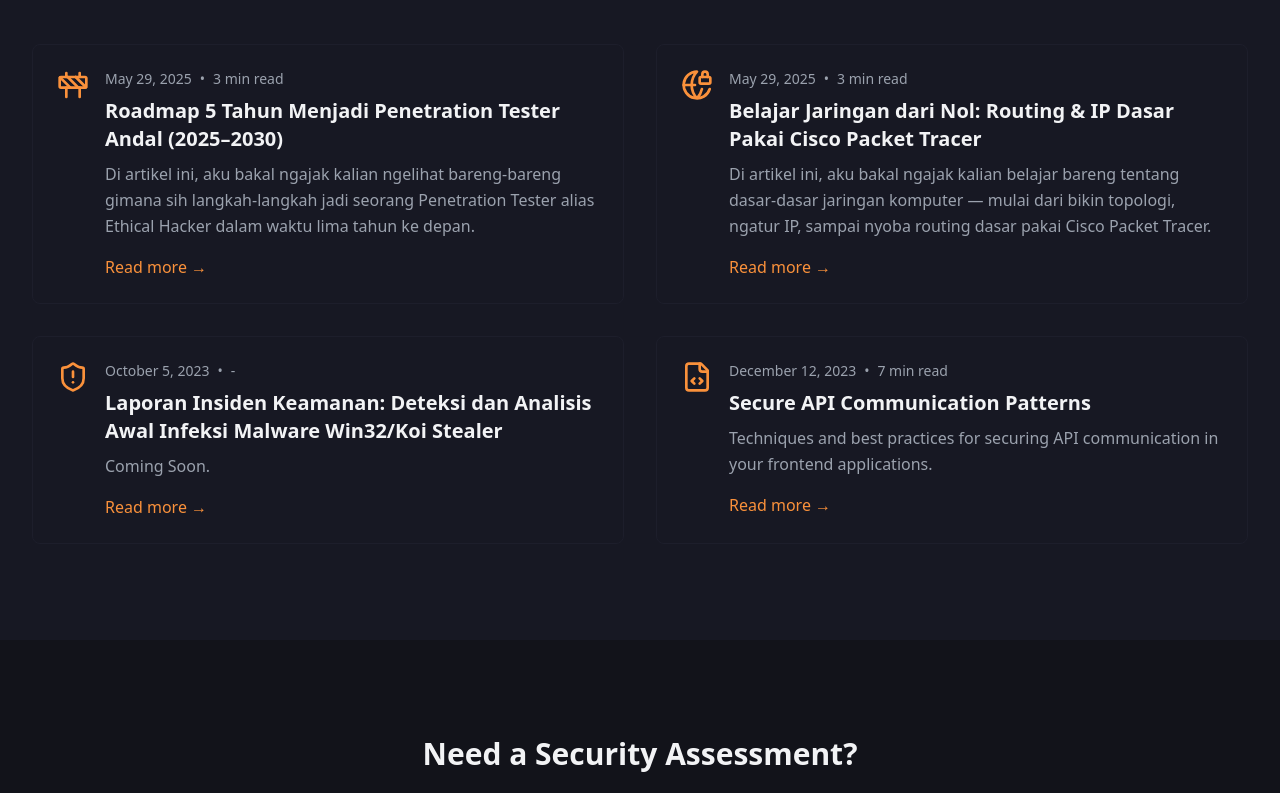
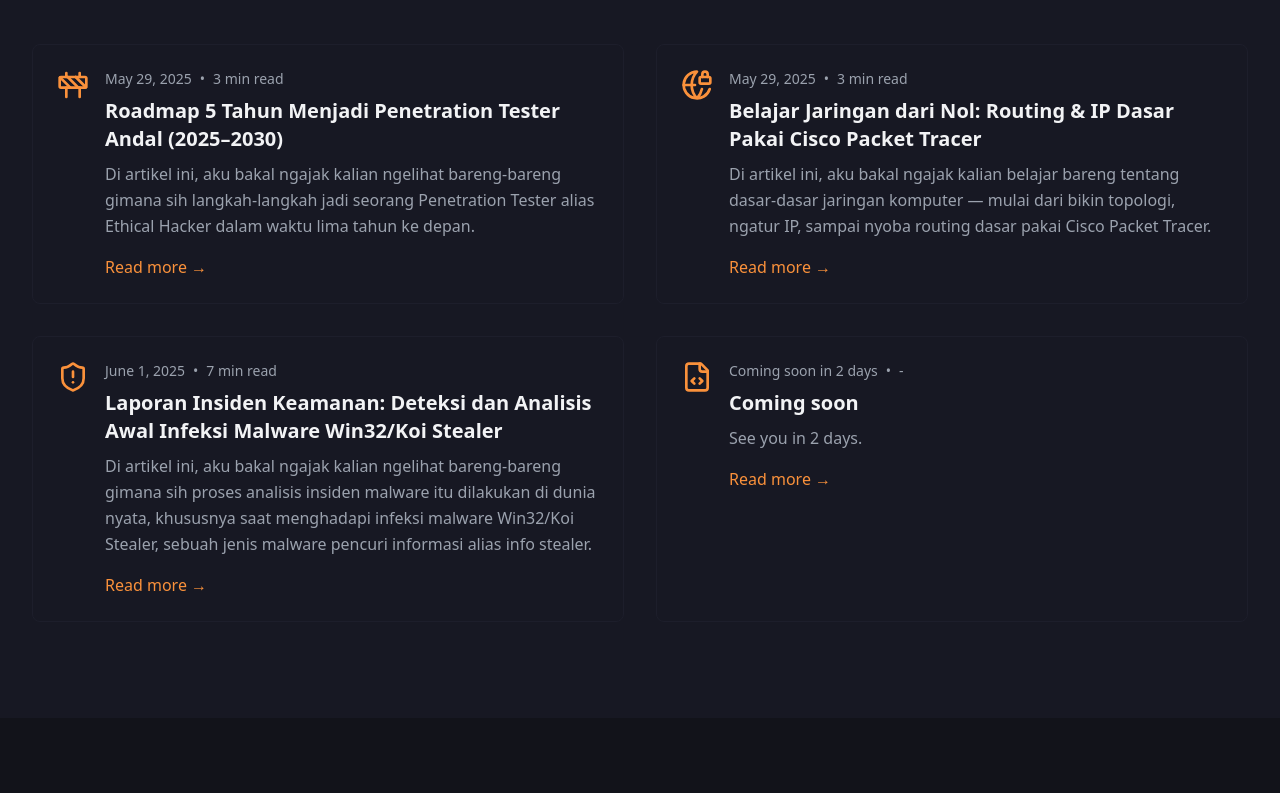
Before and after one commit to Aaronabil/portfolio-vite, a React (Vite) app: page /cybersecurity in a window 1280 px wide. Shown: the part 2004-2797 px from the top of the page. Built offline with nearby package versions, Linux system fonts and the light colour scheme.

Commit message:
update blog

```diff
--- a/src/pages/CyberSecurityPage.tsx
+++ b/src/pages/CyberSecurityPage.tsx
@@ -26,18 +26,19 @@ const securityPosts = [
   {
     id: 3,
     title: "Laporan Insiden Keamanan: Deteksi dan Analisis Awal Infeksi Malware Win32/Koi Stealer",
-    excerpt: "Coming Soon.",
+    excerpt: "Di artikel ini, aku bakal ngajak kalian ngelihat bareng-bareng gimana sih proses analisis insiden malware itu dilakukan di dunia nyata, khususnya saat menghadapi infeksi malware Win32/Koi Stealer, sebuah jenis malware pencuri informasi alias info stealer.",
     icon: <ShieldAlert className="h-8 w-8 text-accent-400" />,
-    readTime: "-",
-    date: "October 5, 2023"
+    readTime: "7 min read",
+    date: "June 1, 2025",
+    link: "https://medium.com/@nabilmuhamad630/deteksi-dan-analisis-awal-infeksi-malware-win32-koi-stealer-a70f20dad0db"
   },
   {
     id: 4,
-    title: "Secure API Communication Patterns",
-    excerpt: "Techniques and best practices for securing API communication in your frontend applications.",
+    title: "Coming soon",
+    excerpt: "See you in 2 days.",
     icon: <FileCode className="h-8 w-8 text-accent-400" />,
-    readTime: "7 min read",
-    date: "December 12, 2023"
+    readTime: "-",
+    date: "Coming soon in 2 days"
   }
 ];
 
```
